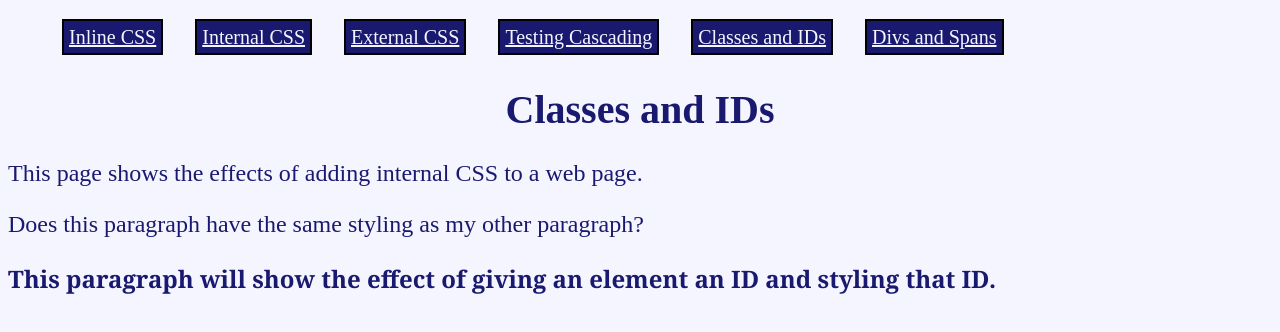
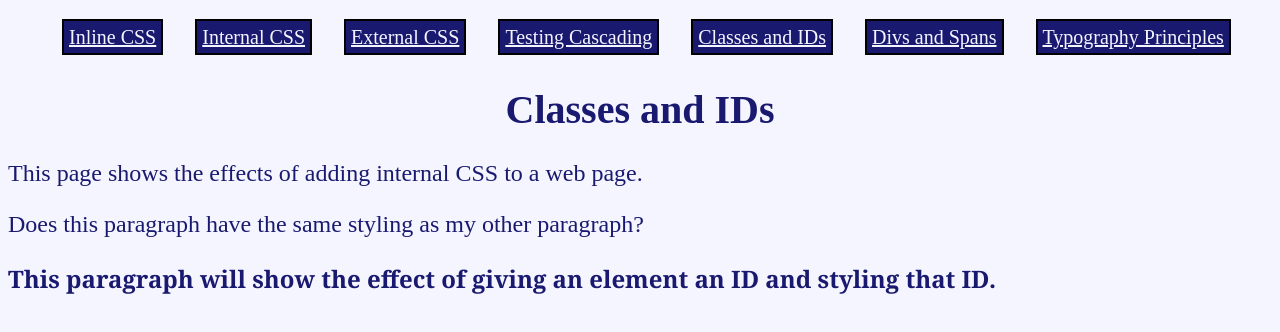
Before and after one commit to jesslins/css-practice, a plain HTML site: page classes-and-ids.html in a window 1280 px wide. Drawn offline with Linux system fonts and the light colour scheme.

Commit message:
Typography Principles Commit 2

```diff
--- a/classes-and-ids.html
+++ b/classes-and-ids.html
@@ -92,6 +92,9 @@
           <a href="classes-and-ids.html" class="nav-link">Classes and IDs</a>
         </li>
         <li><a href="div-and-span.html" class="nav-link">Divs and Spans</a></li>
+        <li>
+          <a href="typography.html" class="nav-link">Typography Principles</a>
+        </li>
       </ul>
     </nav>
 
```
Also changed, not shown: div-and-span.html (+3 -0 lines), external-css.html (+3 -0 lines), index.html (+3 -0 lines), internal-css.html (+3 -0 lines), testing-cascading.html (+3 -0 lines).
